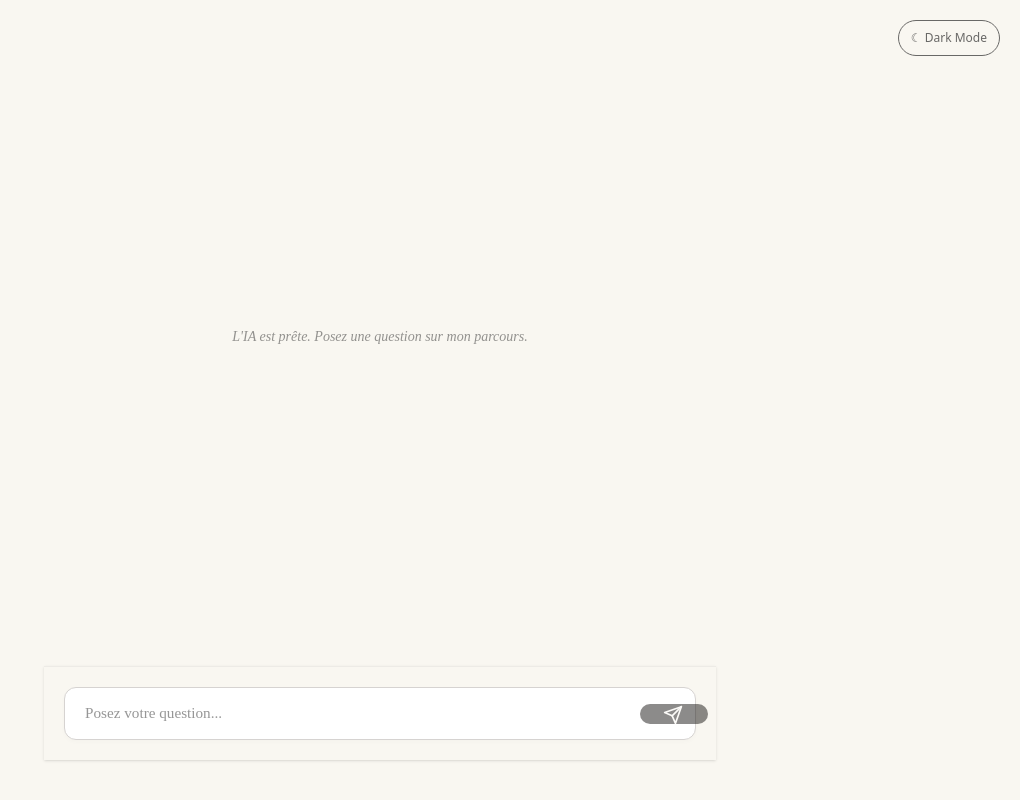
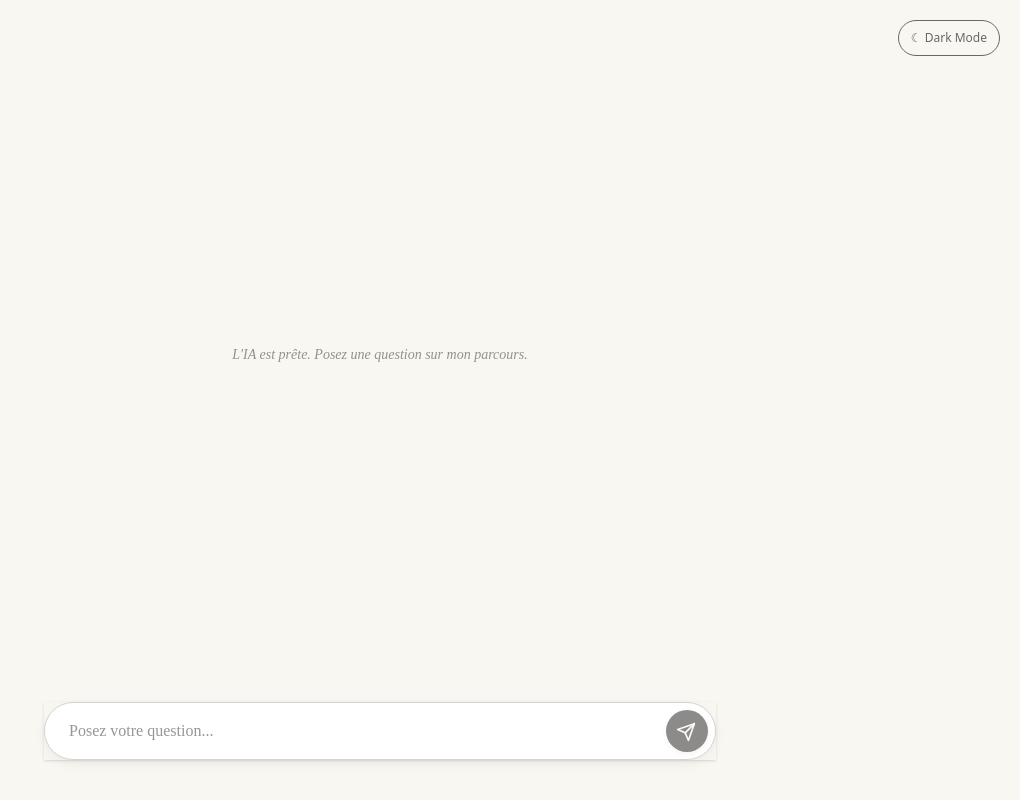
Before and after one commit to charlesbonnet1-del/cv2-chat, a Next.js app: page / in a window 1280 px wide. Shown: the whole page, without its empty margins (260-1280 px from the left). Built offline with nearby package versions, Linux system fonts and the light colour scheme; a web font is replaced by a local one.

Commit message:
Update globals.css

```diff
--- a/app/globals.css
+++ b/app/globals.css
@@ -1,131 +1,140 @@
 @import "tailwindcss";
 
-/* --- 1. DÉFINITION DES VARIABLES (PALETTE CHAUDE) --- */
+/* --- 1. DÉFINITION DES VARIABLES --- */
 :root {
-  /* --- LIGHT MODE (Crème Moderne) --- */
-  --background: #F9F7F1;       /* Crème */
-  --foreground: #2D2D2D;       /* Anthracite */
-  --accent: #EA580C;           /* Orange Brûlé (Plus vif que le camel) */
+  /* LIGHT MODE (Crème Moderne) */
+  --background: #F9F7F1;
+  --foreground: #2D2D2D;
+  --accent: #EA580C;
 
-  --ai-text: #111827;          /* Noir presque pur */
-  --user-bg: #E5E0D8;          /* Beige un peu soutenu */
-  --user-text: #44403C;        /* Gris chaud */
+  --ai-text: #111827;
+  --user-bg: #E5E0D8;
+  --user-text: #44403C;
 
   --input-bg: #FFFFFF;
-  --input-border: #D6D3D1;     /* Gris pierre */
-  --button-bg: #1C1917;        /* Noir chaud */
+  --input-border: #D6D3D1;
+  --button-bg: #1C1917;
   --button-text: #F9F7F1;
 
   --font-main: var(--font-inter);
 }
 
-/* --- DARK MODE (Café Serré / Dark Stone) --- */
+/* DARK MODE (Café Serré) */
 :root.dark {
-  --background: #1C1917;       /* Stone 900 (Noir chaud) */
-  --foreground: #E7E5E4;       /* Stone 200 (Gris chaud clair) */
-  --accent: #F97316;           /* Orange vif */
+  --background: #1C1917;
+  --foreground: #E7E5E4;
+  --accent: #F97316;
 
-  --ai-text: #F5F5F4;          /* Blanc cassé */
-  --user-bg: #292524;          /* Stone 800 */
-  --user-text: #A8A29E;        /* Stone 400 */
+  --ai-text: #F5F5F4;
+  --user-bg: #292524;
+  --user-text: #A8A29E;
 
-  --input-bg: #0C0A09;         /* Stone 950 */
+  --input-bg: #0C0A09;
   --input-border: #44403C;
-  --button-bg: #E7E5E4;        /* Gris clair */
-  --button-text: #1C1917;      /* Noir */
+  --button-bg: #E7E5E4;
+  --button-text: #1C1917;
 }
 
 /* --- 2. CONFIGURATION GLOBALE --- */
 html, body {
   background-color: var(--background) !important;
   color: var(--foreground) !important;
-  font-family: var(--font-main), sans-serif; /* Tout en Inter pour la modernité */
+  font-family: var(--font-main), sans-serif;
   margin: 0;
   padding: 0;
   min-height: 100vh;
   transition: background-color 0.4s ease, color 0.4s ease;
 }
 
-/* --- 3. DESIGN CHATBOT (MODERN CLEAN) --- */
+/* Scrollbar discrète */
+.custom-scrollbar::-webkit-scrollbar { width: 6px; }
+.custom-scrollbar::-webkit-scrollbar-track { background: transparent; }
+.custom-scrollbar::-webkit-scrollbar-thumb { background-color: var(--input-border); border-radius: 20px; }
 
-/* L'IA (Toi) - Épuré et Direct */
+/* --- 3. DESIGN CHATBOT --- */
+
 [data-role="assistant"] {
   font-family: var(--font-main), sans-serif !important;
-  font-size: 1rem !important; /* Taille standard lisible */
+  font-size: 1rem !important;
   line-height: 1.6 !important;
   color: var(--ai-text) !important;
-
   background: transparent !important;
   border: none !important;
   box-shadow: none !important;
-
-  /* On garde la ligne verticale, mais plus fine et élégante */
   border-left: 2px solid var(--accent) !important;
   padding-left: 20px;
-  margin-bottom: 32px; /* Plus d'espace pour respirer */
+  margin-bottom: 32px;
 }
 
-/* L'Utilisateur - Bloc distinct mais subtil */
 [data-role="user"] {
   font-family: var(--font-main), sans-serif !important;
   font-size: 0.95rem !important;
-
   background: var(--user-bg) !important;
   color: var(--user-text) !important;
-
-  /* Arrondis modernes mais pas excessifs */
-  border-radius: 12px 12px 2px 12px !important;
+  border-radius: 18px 18px 2px 18px !important;
   padding: 12px 18px !important;
   font-weight: 500;
   box-shadow: none !important;
   border: none !important;
-
-  /* Alignement visuel */
   margin-bottom: 32px;
-  display: inline-block; /* Pour que la bulle s'adapte au texte */
+  display: inline-block;
 }
 
-/* --- 4. INTERFACE (INPUT & BOUTONS) --- */
+/* --- 4. INPUT BAR (PILL SHAPE) --- */
 
 form {
-  background-color: var(--background) !important;
-  border-top: 1px solid rgba(128,128,128,0.1);
-  padding: 20px !important;
-  transition: background-color 0.4s ease;
+  padding: 0 !important;
+  background: transparent !important;
+  border: none !important;
 }
 
-/* Champ de saisie : Pill shape moderne */
+/* Champ de saisie : Pilule complète */
 input, textarea {
   background-color: var(--input-bg) !important;
   border: 1px solid var(--input-border) !important;
   color: var(--foreground) !important;
 
-  border-radius: 12px !important; /* Arrondi moderne */
-  padding: 14px 20px !important;
-  font-size: 0.95rem !important;
-  box-shadow: 0 2px 5px rgba(0,0,0,0.02) !important;
+  border-radius: 9999px !important; /* Arrondi max */
+
+  /* Espace à droite pour le bouton */
+  padding: 16px 56px 16px 24px !important;
+
+  font-size: 1rem !important;
+  box-shadow: 0 4px 12px rgba(0,0,0,0.05) !important;
   transition: all 0.2s ease;
 }
 
 input:focus, textarea:focus {
   border-color: var(--accent) !important;
-  box-shadow: 0 0 0 2px rgba(234, 88, 12, 0.1) !important; /* Glow subtil orange */
+  box-shadow: 0 4px 12px rgba(234, 88, 12, 0.15) !important;
   outline: none !important;
 }
 
-/* Bouton Envoyer : Solide et Contrasté */
+/* Bouton Envoyer : Cercle parfait */
 button[type="submit"] {
   background-color: var(--button-bg) !important;
   color: var(--button-text) !important;
 
-  border-radius: 12px !important;
-  font-weight: 600;
-  text-transform: none !important; /* On enlève le majuscule forcé qui fait vieux */
-  font-size: 0.95rem !important;
-  padding: 0 24px !important;
-  transition: opacity 0.2s;
+  border-radius: 9999px !important;
+  width: 42px !important;
+  height: 42px !important;
+  padding: 0 !important;
+
+  display: flex !important;
+  align-items: center !important;
+  justify-content: center !important;
+
+  transition: all 0.2s ease;
+  box-shadow: 0 2px 6px rgba(0,0,0,0.1);
 }
 
-button[type="submit"]:hover {
-  opacity: 0.9;
+button[type="submit"]:hover:not(:disabled) {
+    transform: scale(1.05);
+    background-color: var(--accent) !important;
+    color: white !important;
 }
+
+button[type="submit"]:disabled {
+    opacity: 0.5;
+    cursor: not-allowed;
+}
```
